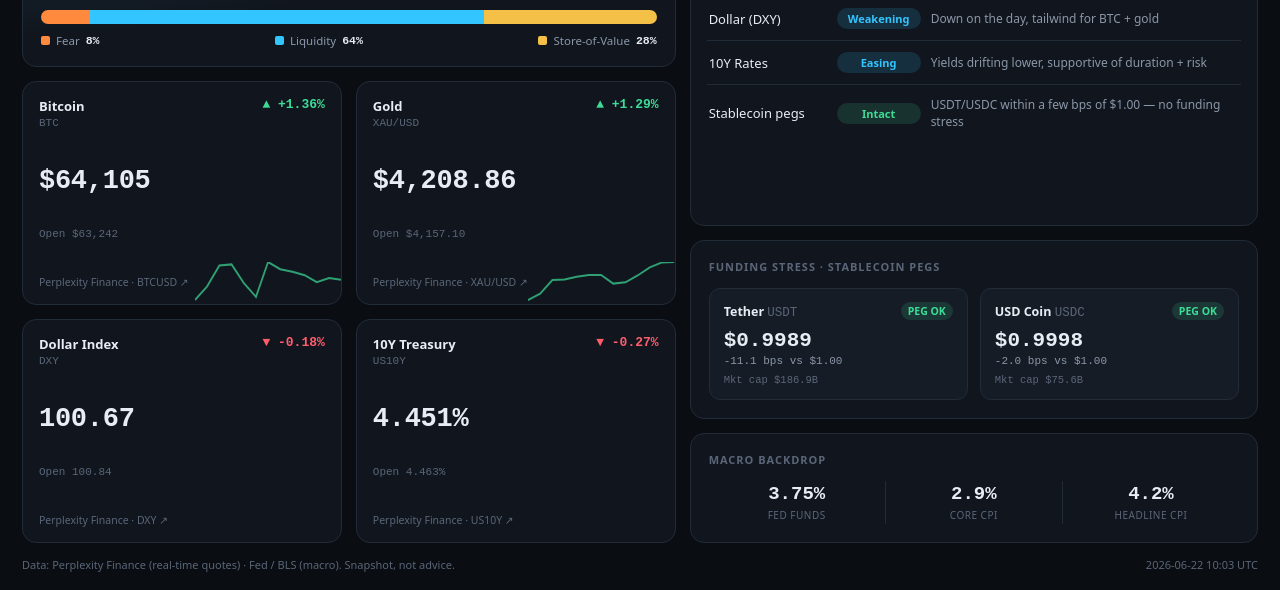
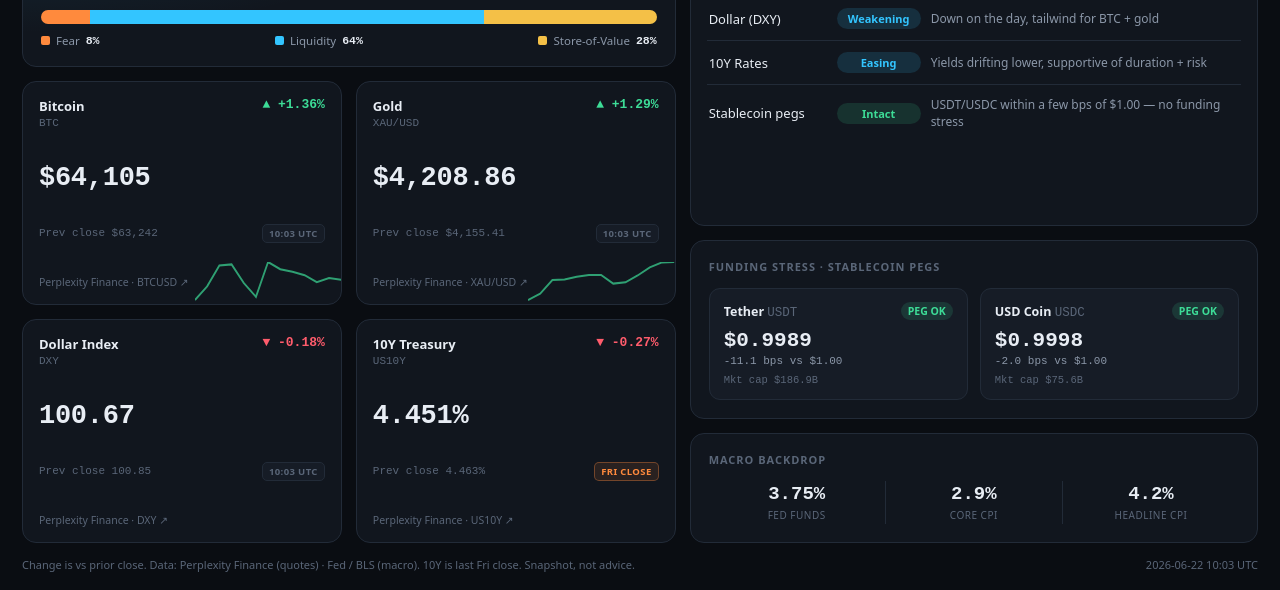
Before and after one commit to 17060/gold-vs-bitcoin-war-room-app, a plain HTML site: page index.html in a window 1280 px wide. Shown: the part 210-800 px from the top of the page. Drawn offline with Linux system fonts and the light colour scheme; a web font is replaced by a local one.

Commit message:
Audit fixes: relabel delta as vs-prev-close with correct reference values; flag stale 10Y (Fri close); fix toLocaleString typo; clarify footer

```diff
--- a/data.json
+++ b/data.json
@@ -18,9 +18,10 @@
       "symbol": "BTC",
       "unit": "$",
       "price": 64104.98,
-      "open": 63242.26,
+      "prev_close": 63242.26,
       "change_pct": 1.36,
       "decimals": 0,
+      "asof": "10:03 UTC",
       "source": "https://www.perplexity.ai/finance/BTCUSD",
       "source_name": "Perplexity Finance · BTCUSD",
       "spark": [63918.03,64012.15,64157.13,64164.81,64036.38,63940,64181.38,64131.40,64114.19,64089.59,64041.83,64070.41,64058.89]
@@ -31,9 +32,10 @@
       "symbol": "XAU/USD",
       "unit": "$",
       "price": 4208.86,
-      "open": 4157.10,
+      "prev_close": 4155.41,
       "change_pct": 1.29,
       "decimals": 2,
+      "asof": "10:03 UTC",
       "source": "https://www.perplexity.ai/finance/XAUUSD",
       "source_name": "Perplexity Finance · XAU/USD",
       "spark": [4176.71,4182.08,4193.49,4193.80,4196.24,4197.56,4197.66,4190.50,4191.56,4197.28,4204.16,4208.23,4208.59]
@@ -44,9 +46,10 @@
       "symbol": "DXY",
       "unit": "",
       "price": 100.67,
-      "open": 100.84,
+      "prev_close": 100.85,
       "change_pct": -0.18,
       "decimals": 2,
+      "asof": "10:03 UTC",
       "source": "https://www.perplexity.ai/finance/DX-Y.NYB",
       "source_name": "Perplexity Finance · DXY",
       "spark": null
@@ -58,9 +61,11 @@
       "unit": "",
       "suffix": "%",
       "price": 4.451,
-      "open": 4.463,
+      "prev_close": 4.463,
       "change_pct": -0.27,
       "decimals": 3,
+      "asof": "Fri close",
+      "stale": true,
       "source": "https://www.perplexity.ai/finance/%5ETNX",
       "source_name": "Perplexity Finance · US10Y",
       "spark": null
--- a/index.html
+++ b/index.html
@@ -61,10 +61,13 @@
   .card .nm{font-size:13px;font-weight:600}
   .card .sym{font-size:11px;color:var(--faint);font-weight:500;margin-top:2px}
   .card .px{font-size:27px;font-weight:600;letter-spacing:-.01em;margin-top:10px}
-  .card .row2{display:flex;align-items:flex-end;justify-content:space-between;margin-top:6px}
+  .card .row2{display:flex;align-items:center;gap:8px;justify-content:space-between;margin-top:6px}
   .delta{font-size:13px;font-weight:600;display:inline-flex;align-items:center;gap:4px}
   .delta.u{color:var(--up)} .delta.d{color:var(--down)} .delta.f{color:var(--flat)}
   .openline{font-size:11px;color:var(--faint)}
+  .tag{font-size:9.5px;font-weight:600;letter-spacing:.04em;color:var(--faint);background:var(--panel-2);
+    border:1px solid var(--line);border-radius:5px;padding:2px 6px;text-transform:uppercase;white-space:nowrap}
+  .tag.stale{color:var(--fear);border-color:rgba(255,138,61,.35);background:rgba(255,138,61,.10)}
   .spark{position:absolute;right:0;bottom:0;width:46%;height:42px;opacity:.7}
   .srclink{font-size:10.5px;color:var(--faint);text-decoration:none;margin-top:8px;display:inline-flex;align-items:center;gap:4px}
   .srclink:hover{color:var(--liq)}
@@ -179,13 +182,13 @@
   </div>
 
   <div class="foot">
-    <span>Data: Perplexity Finance (real-time quotes) · Fed / BLS (macro). Snapshot, not advice.</span>
+    <span>Change is vs prior close. Data: Perplexity Finance (quotes) · Fed / BLS (macro). 10Y is last Fri close. Snapshot, not advice.</span>
     <span id="footts"></span>
   </div>
 </div>
 
 <script>
-const fmt=(n,d=2)=>n.toLocaleString('en-US',{minimumFractionDigits:d,maxFractionDigits:d,maximumFractionDigits:d});
+const fmt=(n,d=2)=>n.toLocaleString('en-US',{minimumFractionDigits:d,maximumFractionDigits:d});
 function sparkPath(arr,w,h){
   const mn=Math.min(...arr),mx=Math.max(...arr),rg=(mx-mn)||1;
   return arr.map((v,i)=>{const x=(i/(arr.length-1))*w;const y=h-((v-mn)/rg)*h;return (i?'L':'M')+x.toFixed(1)+' '+y.toFixed(1);}).join(' ');
@@ -226,7 +229,8 @@ function render(d){
         '<div class="top"><div><div class="nm">'+a.label+'</div><div class="sym mono">'+a.symbol+'</div></div>'+
           '<div class="delta '+cls+' mono">'+arrow+' '+(a.change_pct>0?'+':'')+fmt(a.change_pct,2)+'%</div></div>'+
         '<div class="px mono">'+a.unit+fmt(a.price,a.decimals)+suffix+'</div>'+
-        '<div class="row2"><span class="openline mono">Open '+a.unit+fmt(a.open,a.decimals)+suffix+'</span></div>'+
+        '<div class="row2"><span class="openline mono">Prev close '+a.unit+fmt(a.prev_close,a.decimals)+suffix+'</span>'+
+          (a.asof?'<span class="tag'+(a.stale?' stale':'')+'">'+a.asof+'</span>':'')+'</div>'+
         '<a class="srclink" href="'+a.source+'" target="_blank" rel="noopener">'+a.source_name+' ↗</a>'+
         spark+
       '</div>');
```
